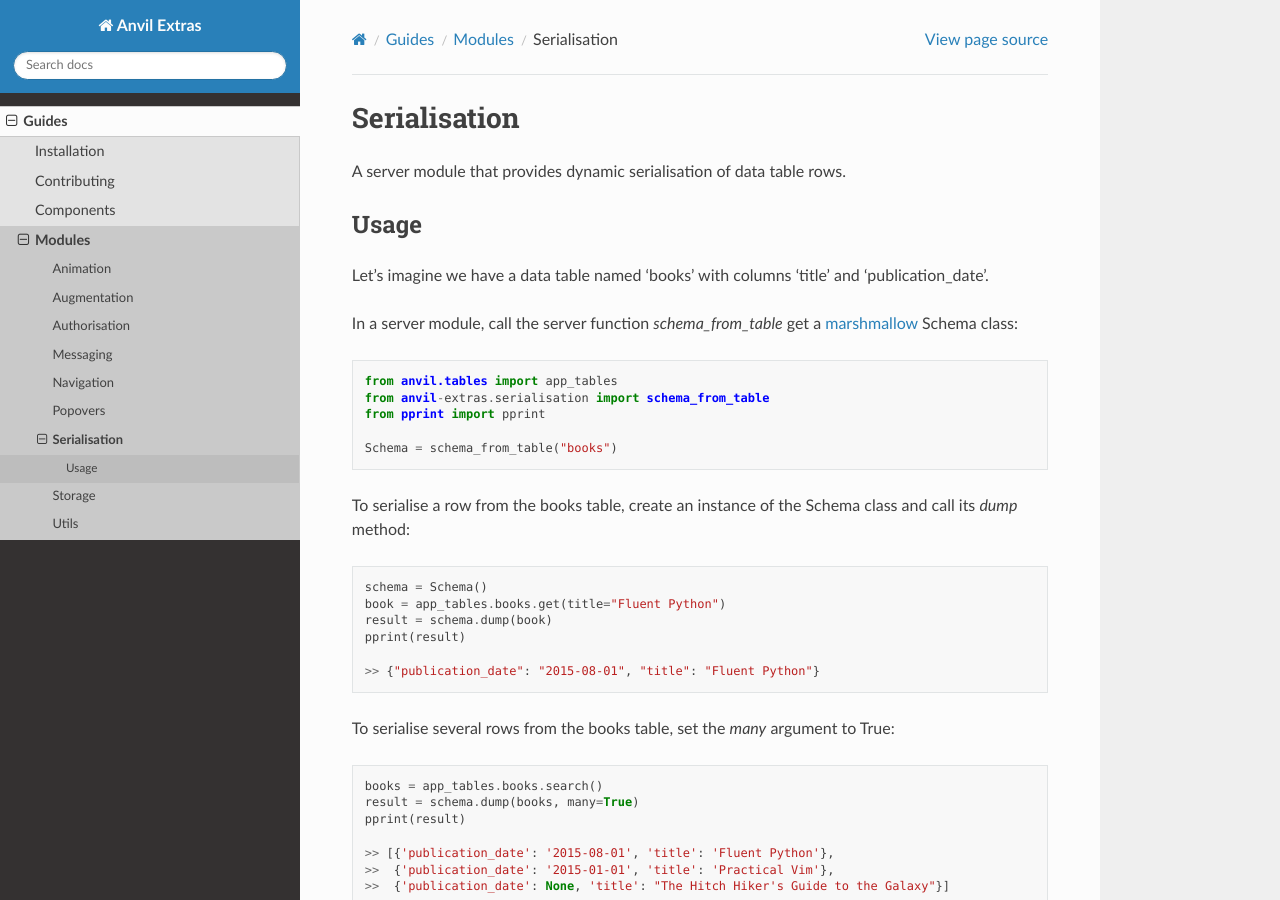
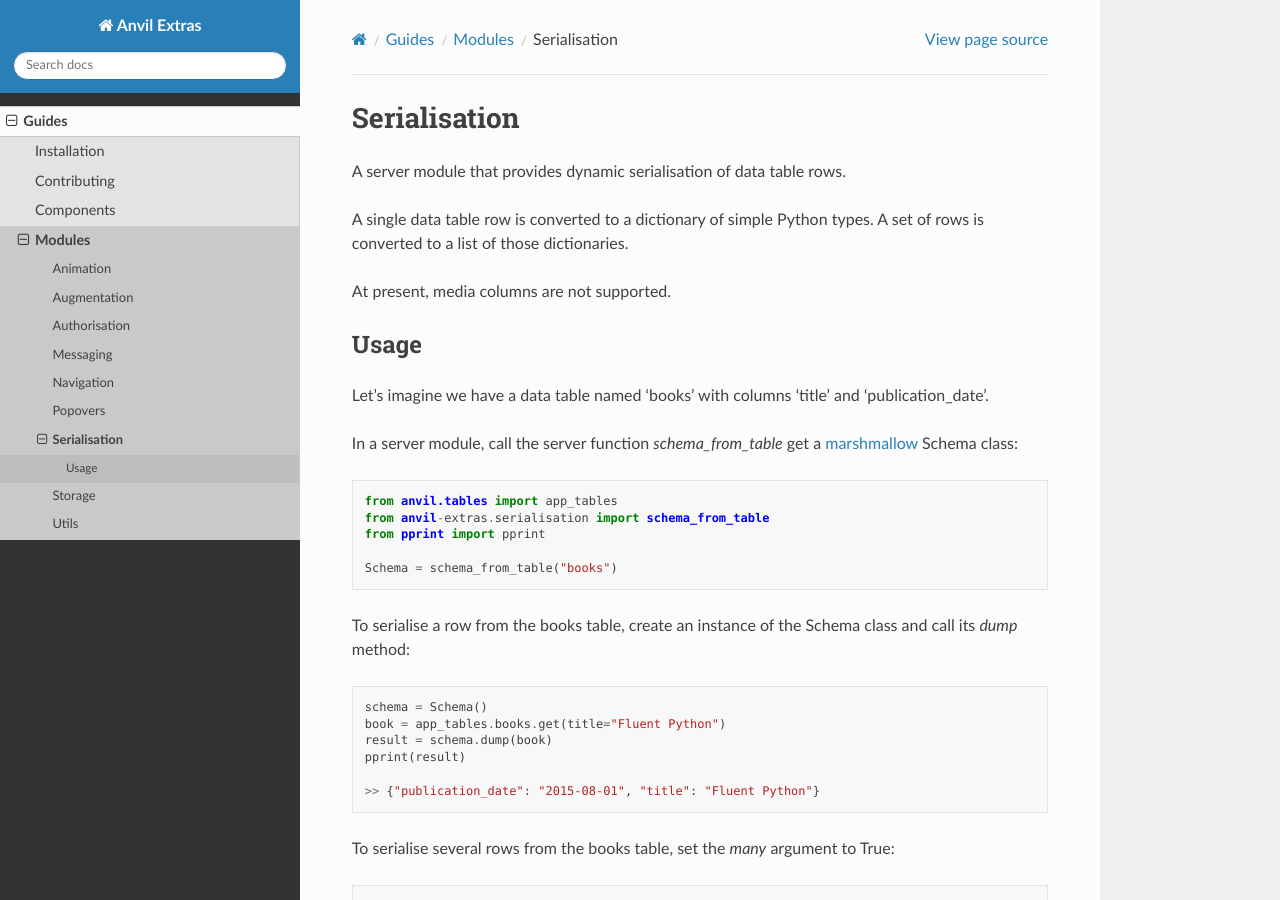
Before and after one commit to anvilistas/anvil-extras, a Sphinx documentation site: the page built from docs/guides/modules/serialisation.rst, in a window 1280 px wide and 900 px high. Built offline with Sphinx 7.4.7 and the Read the Docs theme 2.0.0, drawn with Linux system fonts in a browser that asks for light colours.

Commit message:
Add basic intro text to doc

```diff
--- a/docs/guides/modules/serialisation.rst
+++ b/docs/guides/modules/serialisation.rst
@@ -1,6 +1,11 @@
 Serialisation
 =============
 A server module that provides dynamic serialisation of data table rows.
+
+A single data table row is converted to a dictionary of simple Python types.
+A set of rows is converted to a list of those dictionaries.
+
+At present, media columns are not supported.
 
 Usage
 -----
```
